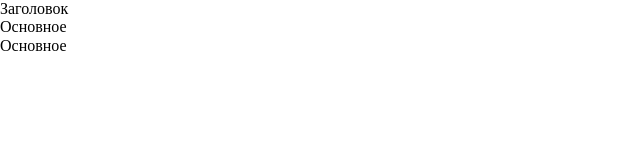
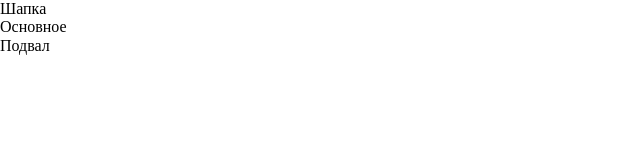
Before and after one commit to Smolib/maroon, a React (Create React App) app: page / in a window 1280 px wide. Shown: the top 160 px of the page, without its empty margins (0-640 px from the left). Built offline with nearby package versions, Linux system fonts and the light colour scheme.

Commit message:
feat: добавить заготовки основных блоков

```diff
--- a/src/components/Footer/Footer.js
+++ b/src/components/Footer/Footer.js
@@ -1,11 +1,7 @@
 import "./Footer.css";
 
 function Footer() {
-  return (
-    <footer>
-     Основное
-    </footer>
-  );
+  return <footer>Подвал</footer>;
 }
 
 export default Footer;
--- a/src/components/Header/Header.js
+++ b/src/components/Header/Header.js
@@ -1,11 +1,7 @@
 import "./Header.css";
 
 function Header() {
-  return (
-    <header>
-     Заголовок
-    </header>
-  );
+  return <header className="header">Шапка</header>;
 }
 
 export default Header;
```
